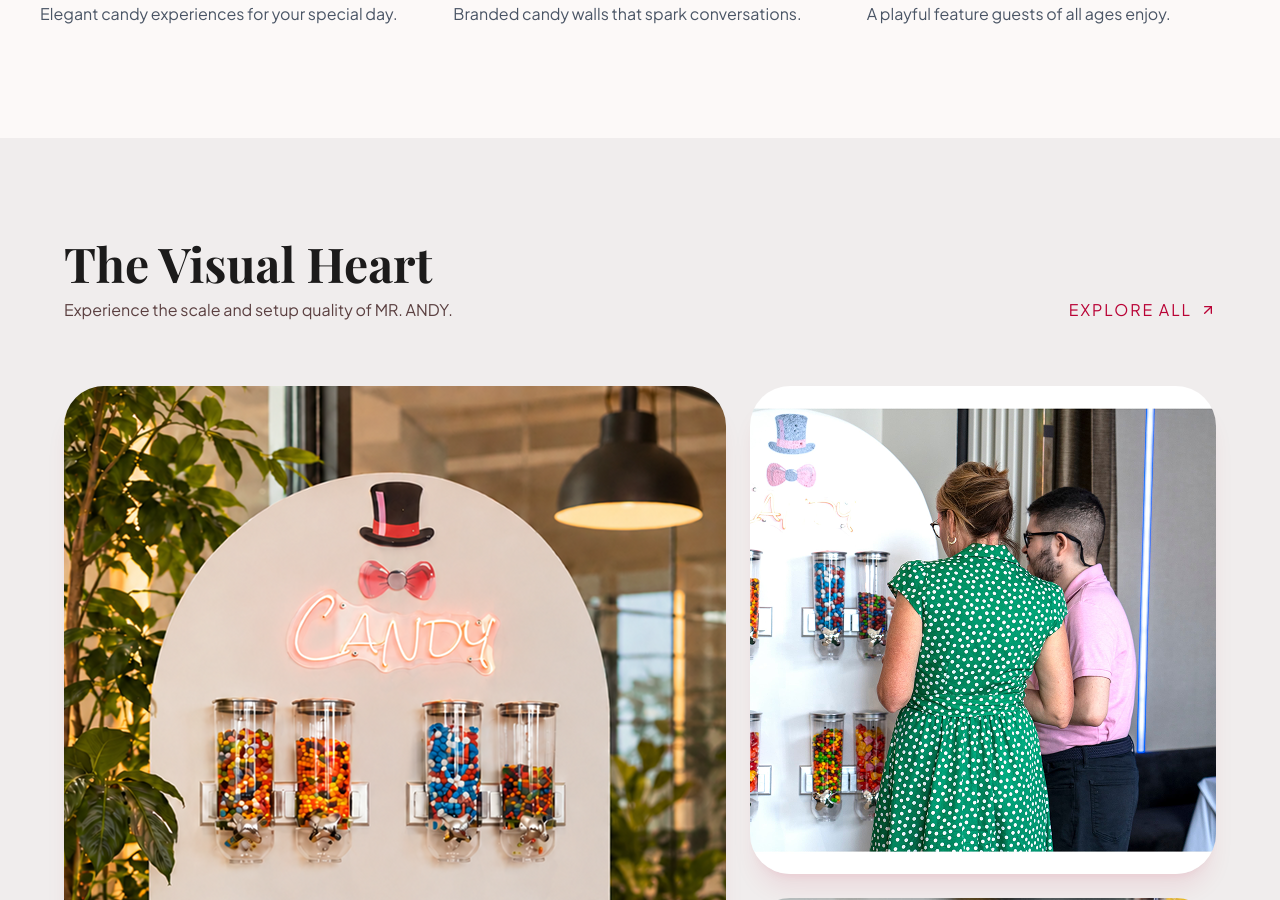
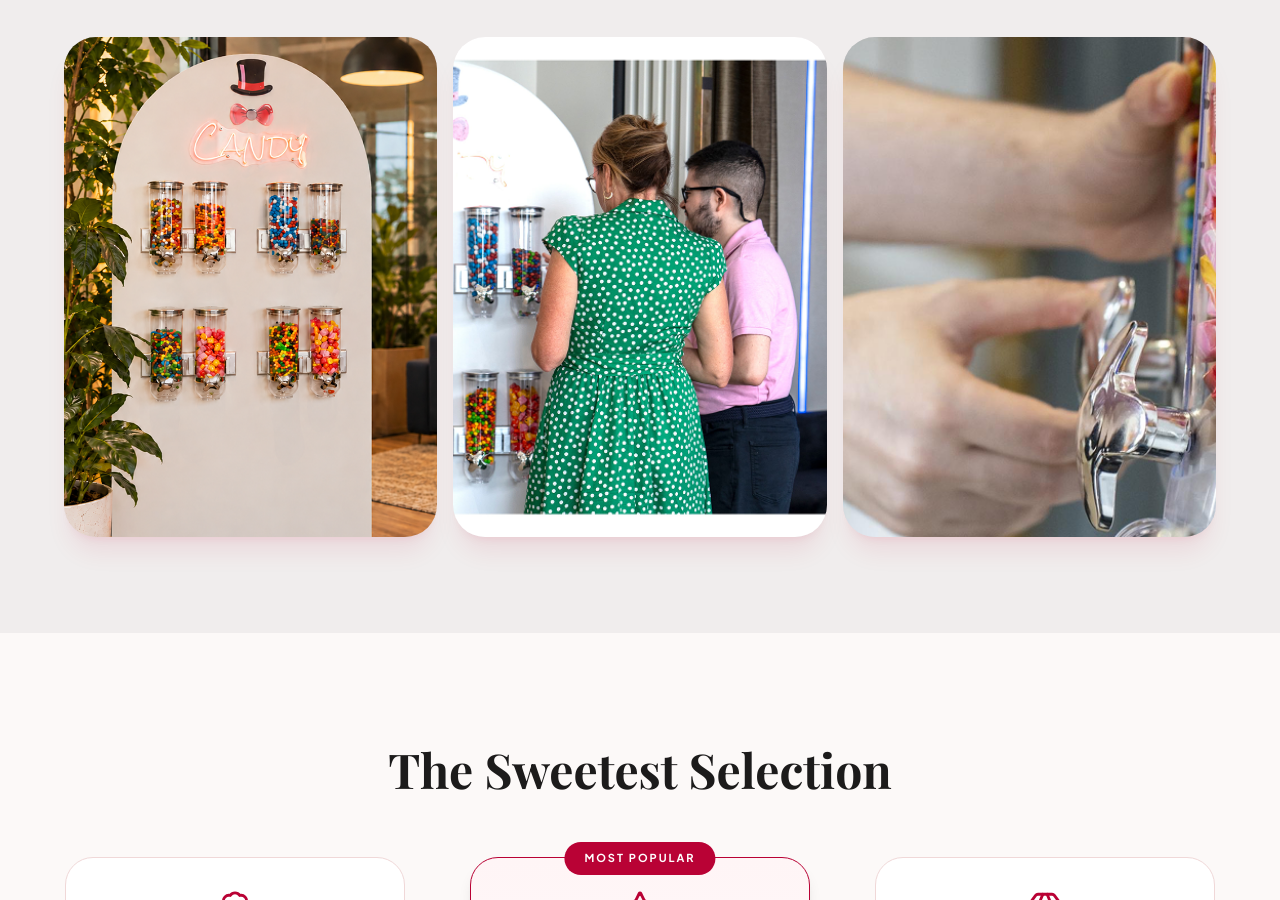
Before and after one commit to lbello93/Mr_Andy, a React (Vite) app: page / in a window 1280 px wide. Shown: the part 1900-2800 px from the top of the page. Built offline with nearby package versions, Linux system fonts and the light colour scheme.

Commit message:
image changes

```diff
--- a/src/data/events.js
+++ b/src/data/events.js
@@ -17,6 +17,6 @@ export const events = [
     id: 3,
     title: "Birthdays & Celebrations",
     description: "A playful feature guests of all ages enjoy.",
-    image: "/eventCard/b.png",
+    image: "/svg/b.svg",
   },
 ];
--- a/src/sections/Gallery/Gallery.css
+++ b/src/sections/Gallery/Gallery.css
@@ -1,144 +1,344 @@
+/* =========================================
+   SECTION 4: GALLERY
+========================================= */
+
 .gallery-section {
+  width: 100%;
   padding: 96px 0;
   background: #f0eded;
+  color: #1c1b1b;
+  box-sizing: border-box;
+  overflow: hidden;
 }
 
+.gallery-section *,
+.gallery-section *::before,
+.gallery-section *::after {
+  box-sizing: border-box;
+}
+
+/* =========================================
+   MAIN CONTAINER
+========================================= */
+
 .gallery-container {
+  display: flex;
+  flex-direction: column;
+  gap: 64px;
+
+  width: 100%;
   max-width: 1280px;
-  margin: auto;
+  margin: 0 auto;
   padding: 0 64px;
 }
 
+/* =========================================
+   HEADER
+========================================= */
+
 .gallery-header {
   display: flex;
+  flex-direction: row;
+  align-items: flex-end;
   justify-content: space-between;
-  align-items: flex-end;
+  gap: 24px;
 
-  margin-bottom: 64px;
+  width: 100%;
+  margin: 0;
 }
 
-.gallery-header h2 {
-  font-family: "Playfair Display", serif;
+.gallery-heading-content {
+  flex: 0 1 auto;
+  min-width: 0;
+}
+
+.gallery-heading-content h2 {
+  margin: 0 0 2px;
+
+  font-family: "Playfair Display", Georgia, serif;
   font-size: 48px;
   font-weight: 700;
+  line-height: 58px;
+  letter-spacing: -1.2px;
+
   color: #1c1b1b;
-  line-height: 58px;
 }
 
-.gallery-header p {
-  margin-top: 6px;
+.gallery-heading-content p {
+  margin: 0;
 
+  font-family: "Plus Jakarta Sans", sans-serif;
   font-size: 16px;
+  font-weight: 400;
+  line-height: 24px;
+
   color: #5b4041;
 }
 
+/* =========================================
+   EXPLORE ALL BUTTON
+========================================= */
+
 .gallery-link {
-  display: flex;
+  display: inline-flex;
+  flex-shrink: 0;
   align-items: center;
+  justify-content: center;
   gap: 8px;
 
-  text-transform: uppercase;
-  letter-spacing: 0.12em;
+  padding: 12px 18px;
+  margin-bottom: 2px;
 
+  border: 1px solid #e2d7d9;
+  border-radius: 999px;
+
+  background: #fff;
+  color: #1c1b1b;
+
+  font-family: "Plus Jakarta Sans", sans-serif;
+  font-size: 13px;
+  font-weight: 600;
   text-decoration: none;
 
-  color: #b90235;
-
-  font-size: 16px;
+  transition:
+    background 200ms ease,
+    border-color 200ms ease,
+    color 200ms ease;
 }
 
-.gallery-grid {
-  display: grid;
-
-  grid-template-columns: 662px 466px;
-
-  gap: 24px;
+.gallery-link:hover {
+  background: #b90235;
+  border-color: #b90235;
+  color: #fff;
 }
 
-.gallery-right {
-  display: grid;
+/* =========================================
+   GALLERY GRID
+   THREE IMAGES SIDE BY SIDE
+========================================= */
 
-  gap: 24px;
+.gallery-grid {
+  display: grid !important;
 
-  grid-template-rows: 1fr 1fr;
+  /* Three equal-width columns */
+  grid-template-columns: repeat(3, minmax(0, 1fr)) !important;
+
+  grid-auto-flow: row;
+  gap: 16px;
+
+  width: 100%;
+  min-width: 0;
+  align-items: stretch;
 }
 
+/* =========================================
+   IMAGE CARDS
+========================================= */
+
 .gallery-card {
+  position: relative;
+
+  display: block;
+
+  width: 100%;
+  height: 500px;
+  min-width: 0;
+  min-height: 0;
+
   overflow: hidden;
+  isolation: isolate;
 
-  border-radius: 40px;
+  background: #e8e0e2;
+  border-radius: 32px;
 
   box-shadow:
     0 20px 25px -5px rgba(185, 2, 53, 0.08),
     0 8px 10px -6px rgba(185, 2, 53, 0.08);
 }
 
-.gallery-card.large {
-  height: 1000px;
+/* Images */
+
+.gallery-card img {
+  display: block;
+
+  width: 100%;
+  height: 100%;
+  max-width: 100%;
+
+  object-fit: cover;
+  object-position: center;
+
+  transition: transform 500ms ease;
 }
 
-.gallery-right .gallery-card {
-  height: 488px;
+/* Subtle image zoom */
+
+.gallery-card:hover img {
+  transform: scale(1.035);
 }
 
-.gallery-card img {
-  width: 100%;
-  height: 100%;
+/* =========================================
+   LARGE DESKTOP
+========================================= */
 
-  object-fit: cover;
+@media (min-width: 1281px) {
+  .gallery-container {
+    padding-right: 64px;
+    padding-left: 64px;
+  }
 
-  display: block;
-
-  transition: 0.4s;
+  .gallery-card {
+    height: 500px;
+  }
 }
 
-.gallery-card:hover img {
-  transform: scale(1.05);
-}
+/* =========================================
+   TABLET / LAPTOP
+   KEEP THREE COLUMNS
+========================================= */
 
-@media (max-width: 1024px) {
+@media (min-width: 701px) and (max-width: 1024px) {
+  .gallery-section {
+    padding: 76px 0;
+  }
+
   .gallery-container {
-    padding: 0 24px;
+    gap: 48px;
+    padding: 0 36px;
+  }
+
+  .gallery-header {
+    align-items: flex-end;
+  }
+
+  .gallery-heading-content h2 {
+    font-size: 40px;
+    line-height: 1.2;
+  }
+
+  .gallery-heading-content p {
+    font-size: 14px;
   }
 
   .gallery-grid {
-    grid-template-columns: 1fr;
+    grid-template-columns: repeat(3, minmax(0, 1fr)) !important;
+    gap: 14px;
   }
 
-  .gallery-card.large {
-    height: 600px;
-  }
-
-  .gallery-right {
-    grid-template-columns: 1fr 1fr;
-    grid-template-rows: none;
-  }
-
-  .gallery-right .gallery-card {
-    height: 320px;
+  .gallery-card {
+    height: 400px;
+    border-radius: 24px;
   }
 }
 
-@media (max-width: 768px) {
+/* =========================================
+   SMALL TABLETS
+   KEEP THREE COLUMNS
+========================================= */
+
+@media (min-width: 521px) and (max-width: 700px) {
+  .gallery-section {
+    padding: 56px 0;
+  }
+
+  .gallery-container {
+    gap: 32px;
+    padding: 0 20px;
+  }
+
+  .gallery-header {
+    align-items: flex-start;
+  }
+
+  .gallery-heading-content h2 {
+    font-size: 32px;
+    line-height: 1.2;
+    letter-spacing: -0.7px;
+  }
+
+  .gallery-heading-content p {
+    max-width: 360px;
+    font-size: 12px;
+    line-height: 1.7;
+  }
+
+  .gallery-link {
+    gap: 5px;
+    padding: 10px 12px;
+    font-size: 11px;
+  }
+
+  .gallery-grid {
+    grid-template-columns: repeat(3, minmax(0, 1fr)) !important;
+    gap: 10px;
+  }
+
+  .gallery-card {
+    height: 300px;
+    border-radius: 18px;
+  }
+}
+
+/* =========================================
+   MOBILE
+   STACK IMAGES VERTICALLY
+========================================= */
+
+@media (max-width: 520px) {
+  .gallery-section {
+    padding: 48px 0;
+  }
+
+  .gallery-container {
+    gap: 28px;
+    padding: 0 20px;
+  }
+
   .gallery-header {
     flex-direction: column;
     align-items: flex-start;
+    gap: 16px;
+  }
+
+  .gallery-heading-content h2 {
+    font-size: 32px;
+    line-height: 1.2;
+    letter-spacing: -0.8px;
+  }
+
+  .gallery-heading-content p {
+    max-width: 320px;
+    margin-top: 8px;
+
+    font-size: 12px;
+    line-height: 1.7;
+  }
+
+  .gallery-link {
+    padding: 10px 14px;
+    font-size: 12px;
+  }
+
+  .gallery-grid {
+    grid-template-columns: 1fr !important;
     gap: 20px;
   }
 
-  .gallery-right {
-    grid-template-columns: 1fr;
-  }
-
-  .gallery-card.large {
-    height: 420px;
-  }
-
-  .gallery-right .gallery-card {
-    height: 260px;
-  }
-
-  .gallery-header h2 {
-    font-size: 38px;
+  .gallery-card {
+    width: 100%;
+    height: auto;
+    aspect-ratio: 0.9;
+    border-radius: 24px;
   }
 }
+
+/* =========================================
+   ACCESSIBILITY
+========================================= */
+
+@media (prefers-reduced-motion: reduce) {
+  .gallery-card img,
+  .gallery-link {
+    transition: none;
+  }
+}
--- a/src/sections/Gallery/Gallery.jsx
+++ b/src/sections/Gallery/Gallery.jsx
@@ -1,18 +1,28 @@
 import "./Gallery.css";
 import { ArrowUpRight } from "lucide-react";
 
-const gallery1 = "/gallery/gallery1.png";
-const gallery2 = "/gallery/gallery2.png";
-const gallery3 = "/gallery/gallery3.png";
+const galleryImages = [
+  {
+    src: "/gallery/gallery1.png",
+    alt: "Guests exploring the MR. ANDY candy wall",
+  },
+  {
+    src: "/gallery/gallery2.png",
+    alt: "Close-up of the premium candy dispensers",
+  },
+  {
+    src: "/gallery/gallery3.png",
+    alt: "MR. ANDY candy wall display at an event",
+  },
+];
 
 export default function Gallery() {
   return (
-    <section className="gallery-section">
+    <section className="gallery-section" id="gallery">
       <div className="gallery-container">
         <div className="gallery-header">
-          <div>
+          <div className="gallery-heading-content">
             <h2>The Visual Heart</h2>
-
             <p>Experience the scale and setup quality of MR. ANDY.</p>
           </div>
 
@@ -23,19 +33,15 @@ export default function Gallery() {
         </div>
 
         <div className="gallery-grid">
-          <div className="gallery-card large">
-            <img src={gallery1} alt="" />
-          </div>
-
-          <div className="gallery-right">
-            <div className="gallery-card">
-              <img src={gallery2} alt="" />
-            </div>
-
-            <div className="gallery-card">
-              <img src={gallery3} alt="" />
-            </div>
-          </div>
+          {galleryImages.map((image, index) => (
+            <article className="gallery-card" key={image.src}>
+              <img
+                src={image.src}
+                alt={image.alt}
+                loading={index === 0 ? "eager" : "lazy"}
+              />
+            </article>
+          ))}
         </div>
       </div>
     </section>
--- a/src/sections/Hero/Hero.jsx
+++ b/src/sections/Hero/Hero.jsx
@@ -50,7 +50,7 @@ const Hero = () => {
             {/* Hero Image */}
 
             <img
-              src="/svg/bro.jpeg"
+              src="/svg/bro.svg"
               alt="Candy Wall"
               className="relative rounded-3xl"
             />
```
Also changed, not shown: 2 other files (tests, documents, lock files or other folders).
